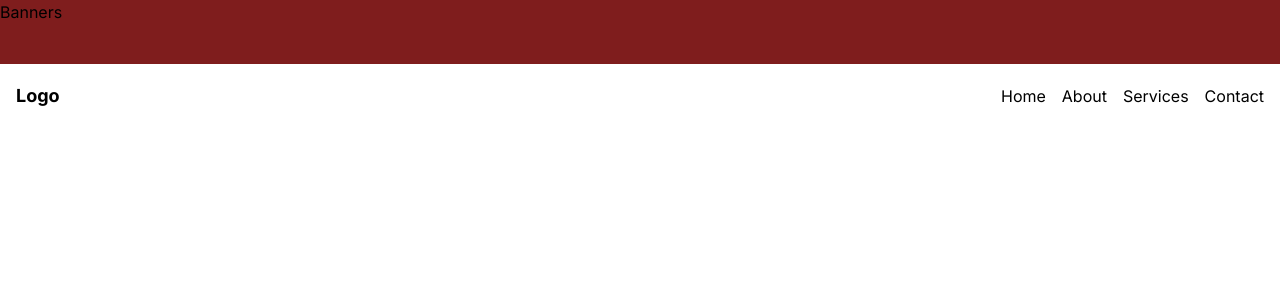
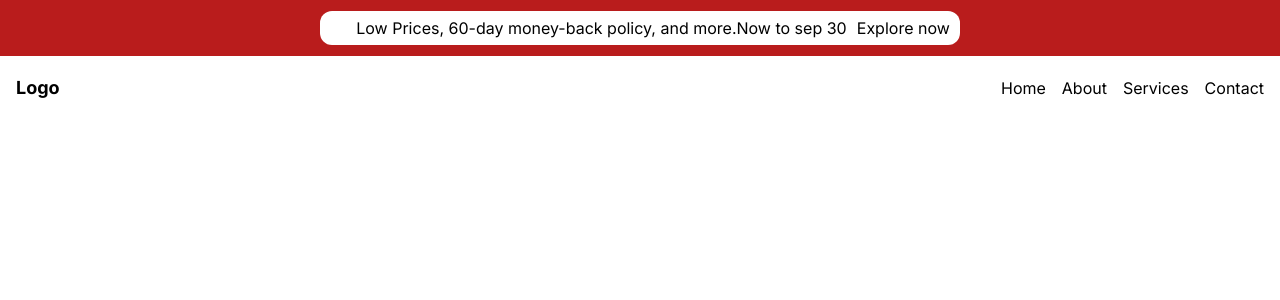
Before and after one commit to MALWICK/Lb-laptops, a Next.js app: page / in a window 1280 px wide. Shown: the top 300 px of the page. Built offline with nearby package versions, Linux system fonts and the light colour scheme.

Commit message:
updating navbar

```diff
--- /dev/null
+++ b/components/homepage/HomeNavbar.css
@@ -0,0 +1,6 @@
+.innerBanner {
+    width: 50%;
+    background-color: #fff;
+    padding: 0.4%;
+    border-radius: 12px;
+}
--- a/components/homepage/HomeNavbar.tsx
+++ b/components/homepage/HomeNavbar.tsx
@@ -1,5 +1,6 @@
 import React, { useEffect, useState } from "react";
 import "bootstrap-icons/font/bootstrap-icons.css";
+import "../homepage/HomeNavbar.css";
 
 function HomeNavbar() {
   const [isSticky, setIsSticky] = useState(false);
@@ -24,11 +25,15 @@ function HomeNavbar() {
   return (
     <div className="min-h-screen">
       <div
-        className={`bg-red-900 h-16 transition-all duration-300 ${
+        className={`bg-red-700 h-14 flex items-center justify-center transition-all duration-300 ${
           isSticky ? "sticky top-0" : ""
         }`}
       >
-        Banners
+        <div className="innerBanner flex items-center  justify-around  ">
+          <i className="bg-white text-white bi bi-tags-fill"></i>{" "}
+          <p> Low Prices, 60-day money-back policy, and more.Now to sep 30</p>{" "}
+          <span className="exp">Explore now</span>
+        </div>
       </div>
       <nav
         className={`bg-white h-16 transition-all duration-300 ${
```
